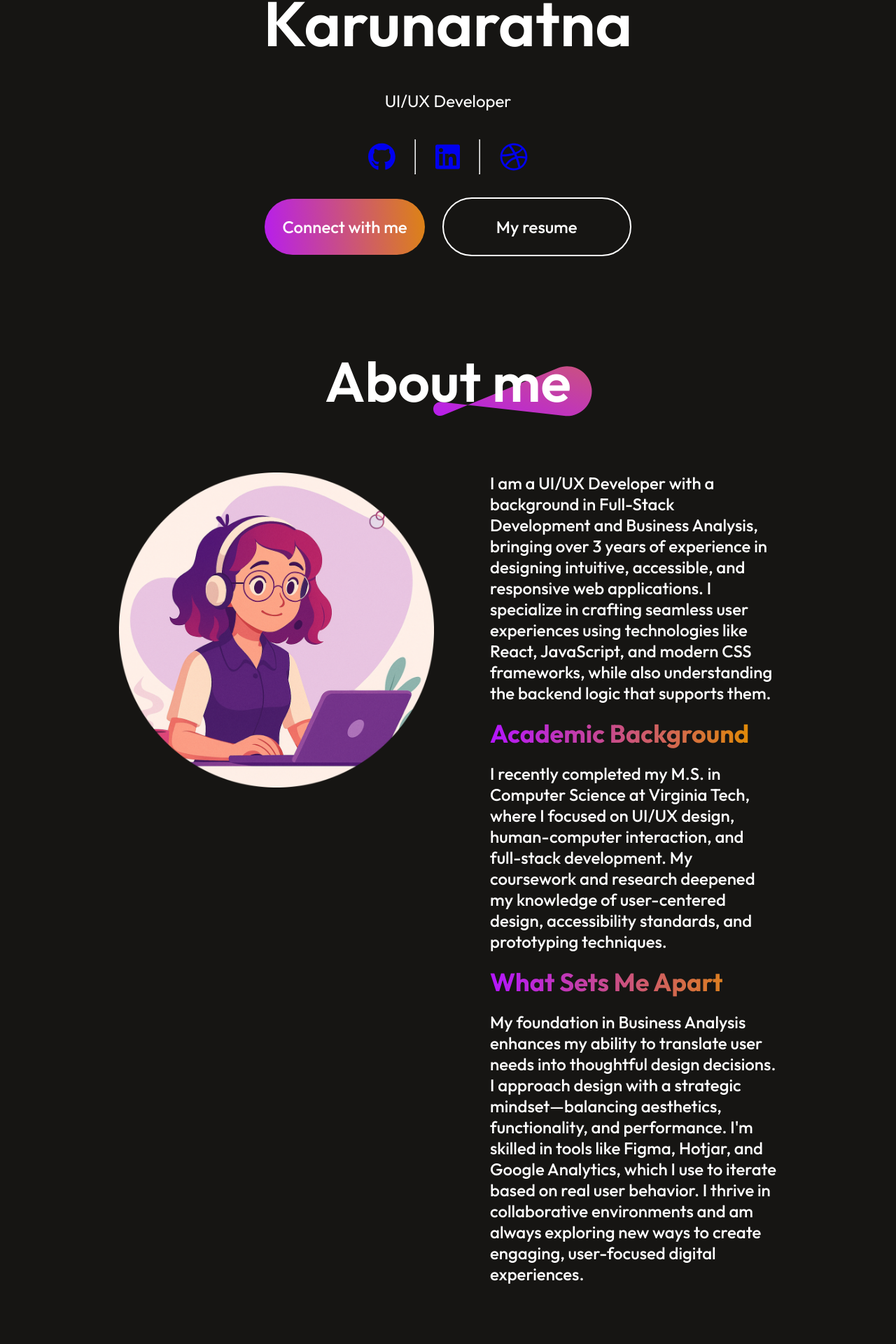
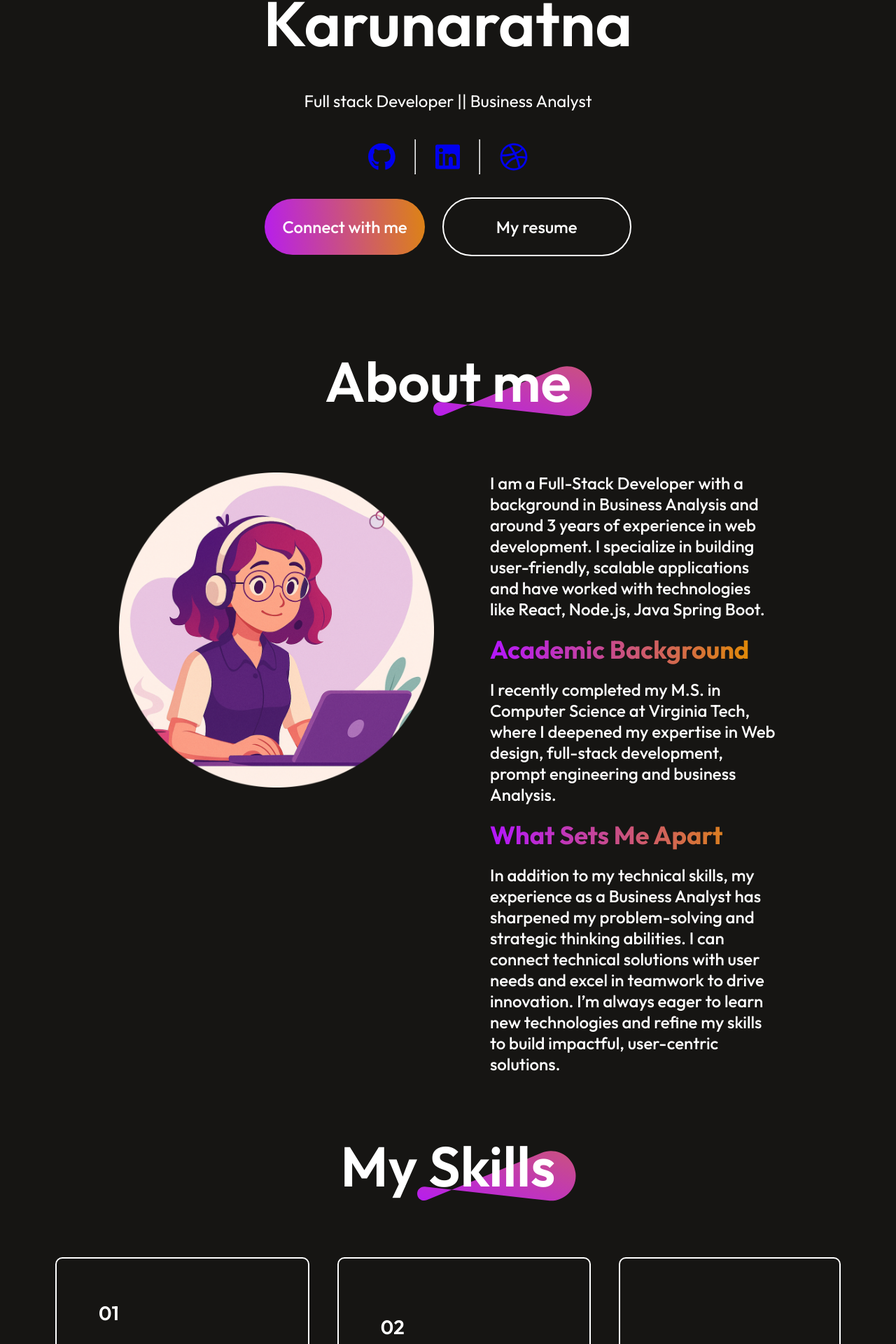
Before and after one commit to SulaknaK/myPortfolio, a React (Vite) app: page / in a window 1280 px wide. Shown: the part 757-2677 px from the top of the page at 70% size. Built offline with nearby package versions, Linux system fonts and the light colour scheme.

Commit message:
text edits

```diff
--- a/src/Components/About.jsx
+++ b/src/Components/About.jsx
@@ -16,18 +16,11 @@ function About() {
             </div>
             <div className="about-right">
               <div className="about-para">
-              <p>I am a UI/UX Developer with a background in Full-Stack Development and Business Analysis, bringing over 3 years of experience in designing intuitive, accessible, and responsive web applications. I specialize in crafting seamless user experiences using technologies like React, JavaScript, and modern CSS frameworks, while also understanding the backend logic that supports them.</p>
-                  <h2>Academic Background</h2>
-                  <p>I recently completed my M.S. in Computer Science at Virginia Tech, where I focused on UI/UX design, human-computer interaction, and full-stack development. My coursework and research deepened my knowledge of user-centered design, accessibility standards, and prototyping techniques.</p>
-
-                  <h2>What Sets Me Apart</h2>
-                  <p>My foundation in Business Analysis enhances my ability to translate user needs into thoughtful design decisions. I approach design with a strategic mindset—balancing aesthetics, functionality, and performance. I'm skilled in tools like Figma, Hotjar, and Google Analytics, which I use to iterate based on real user behavior. I thrive in collaborative environments and am always exploring new ways to create engaging, user-focused digital experiences.</p>
-
-                {/* <p>I am a Full-Stack Developer with a background in Business Analysis and over 3 years of experience in web development. I specialize in building user-friendly, scalable applications and have worked with technologies like React, Node.js, Java Spring Boot.</p>
+                <p>I am a Full-Stack Developer with a background in Business Analysis and around 3 years of experience in web development. I specialize in building user-friendly, scalable applications and have worked with technologies like React, Node.js, Java Spring Boot.</p>
                 <h2>Academic Background</h2>
-                <p>I recently completed my M.S. in Computer Science at Virginia Tech, where I deepened my expertise in UI/UX design, full-stack development and prompt engineering.</p>
+                <p>I recently completed my M.S. in Computer Science at Virginia Tech, where I deepened my expertise in Web design, full-stack development, prompt engineering and business Analysis.</p>
                 <h2>What Sets Me Apart</h2>
-                <p>In addition to my technical skills, my experience as a Business Analyst has sharpened my problem-solving and strategic thinking abilities. I connect technical solutions with user needs and excel in teamwork to drive innovation. I’m always eager to learn new technologies and refine my skills to build impactful, user-centric solutions.</p> */}
+                <p>In addition to my technical skills, my experience as a Business Analyst has sharpened my problem-solving and strategic thinking abilities. I can connect technical solutions with user needs and excel in teamwork to drive innovation. I’m always eager to learn new technologies and refine my skills to build impactful, user-centric solutions.</p>
               </div>
               {/* <div className='about-skills'>
                 <div className='about-skill'><p>React</p><hr style={{width:"50%"}}></hr></div>
--- a/src/Components/Hero.jsx
+++ b/src/Components/Hero.jsx
@@ -11,7 +11,7 @@ function Hero() {
     <div id='home' className='hero'>
       <img src={profile_anim} alt=''></img>
       <h1><span>Hi </span>I'm Sulakna Karunaratna</h1>
-      <p>UI/UX Developer</p>
+      <p>Full stack Developer || Business Analyst</p>
       <div className="social-icons">
         <div className='social-icon'>
         <a href="https://github.com/SulaknaK" target="_blank" rel="noopener noreferrer">
```
